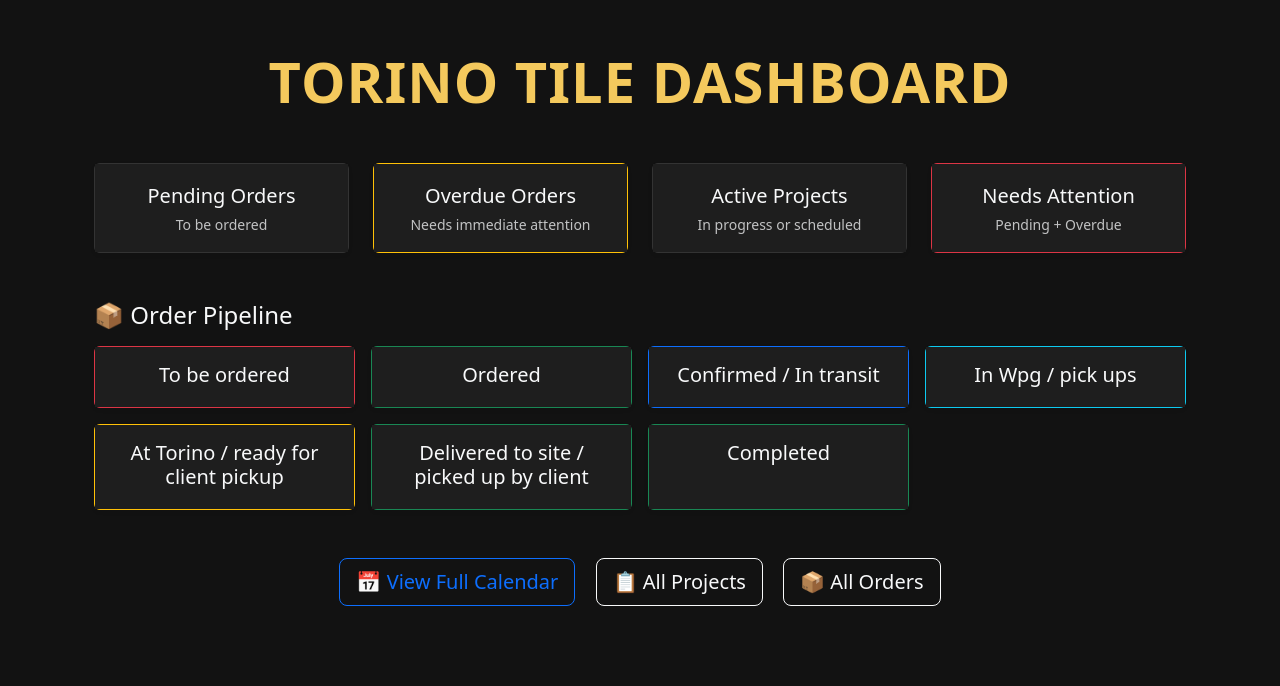
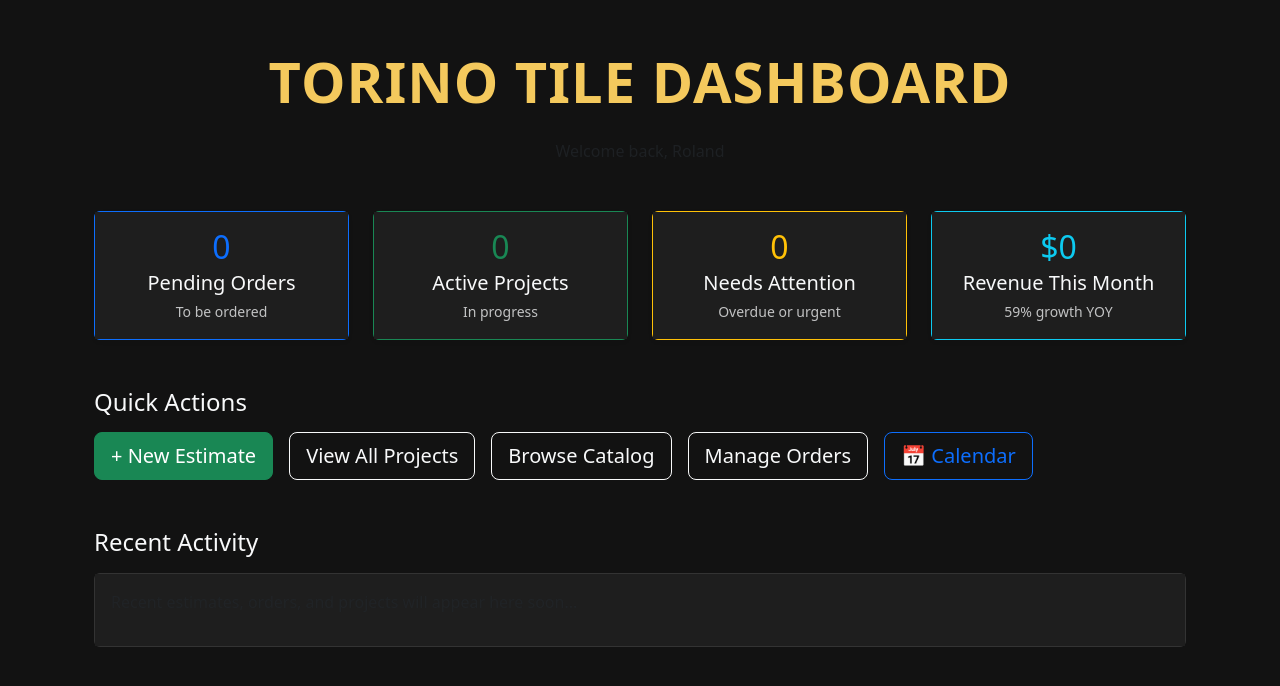
Before and after one commit to rockstarroland/torino_app, a Flask app: page / in a window 1280 px wide. Shown: the part 56-742 px from the top of the page. Run offline with Flask 3, Linux system fonts and the light colour scheme; a user stored in the database is signed in.

Commit message:
Improve dashboard with better layout and stats

```diff
--- a/templates/core/index.html
+++ b/templates/core/index.html
@@ -3,85 +3,83 @@
 
 {% block content %}
 <div class="container py-4">
-    <h1 class="torino-brand display-4 text-center mb-5">TORINO TILE DASHBOARD</h1>
+    <h1 class="torino-brand display-4 text-center mb-4">TORINO TILE DASHBOARD</h1>
+    <p class="text-center text-muted mb-5">Welcome back, Roland</p>
+
     <div class="row g-4">
         <!-- Pending Orders -->
         <div class="col-md-3">
             <a href="{{ url_for('orders.orders_list') }}" class="text-decoration-none">
-                <div class="card text-center h-100 shadow-sm">
+                <div class="card text-center h-100 shadow-sm border-primary">
                     <div class="card-body">
-                        <h2 class="text-primary mb-1">{{ pending }}</h2>
+                        <h2 class="text-primary mb-1">{{ pending_orders or 0 }}</h2>
                         <h5 class="text-light mb-1">Pending Orders</h5>
                         <small class="text-light opacity-75">To be ordered</small>
                     </div>
                 </div>
             </a>
         </div>
-        <!-- Overdue -->
+
+        <!-- Active Projects -->
+        <div class="col-md-3">
+            <a href="{{ url_for('projects.projects_list') }}" class="text-decoration-none">
+                <div class="card text-center h-100 shadow-sm border-success">
+                    <div class="card-body">
+                        <h2 class="text-success mb-1">{{ active_projects or 0 }}</h2>
+                        <h5 class="text-light mb-1">Active Projects</h5>
+                        <small class="text-light opacity-75">In progress</small>
+                    </div>
+                </div>
+            </a>
+        </div>
+
+        <!-- Overdue / Needs Attention -->
         <div class="col-md-3">
             <a href="{{ url_for('orders.orders_list') }}" class="text-decoration-none">
                 <div class="card text-center h-100 shadow-sm border-warning">
                     <div class="card-body">
-                        <h2 class="text-warning mb-1">{{ overdue }}</h2>
-                        <h5 class="text-light mb-1">Overdue Orders</h5>
-                        <small class="text-light opacity-75">Needs immediate attention</small>
+                        <h2 class="text-warning mb-1">{{ needs_attention or 0 }}</h2>
+                        <h5 class="text-light mb-1">Needs Attention</h5>
+                        <small class="text-light opacity-75">Overdue or urgent</small>
                     </div>
                 </div>
             </a>
         </div>
-        <!-- Active Projects -->
+
+        <!-- Total Revenue (this month) -->
         <div class="col-md-3">
-            <a href="{{ url_for('projects.projects_list') }}" class="text-decoration-none">
-                <div class="card text-center h-100 shadow-sm">
+            <div class="card text-center h-100 shadow-sm border-info">
                 <div class="card-body">
-                        <h2 class="text-success mb-1">{{ active_projects }}</h2>
-                        <h5 class="text-light mb-1">Active Projects</h5>
-                        <small class="text-light opacity-75">In progress or scheduled</small>
+                    <h2 class="text-info mb-1">${{ total_revenue or 0 }}</h2>
+                    <h5 class="text-light mb-1">Revenue This Month</h5>
+                    <small class="text-light opacity-75">59% growth YOY</small>
                 </div>
             </div>
-            </a>
-        </div>
-        <!-- Total Needing Attention -->
-        <div class="col-md-3">
-            <a href="{{ url_for('orders.orders_list') }}" class="text-decoration-none">
-                <div class="card text-center h-100 shadow-sm border-danger">
-                    <div class="card-body">
-                        <h2 class="text-danger mb-1">{{ total_needing_attention }}</h2>
-                        <h5 class="text-light mb-1">Needs Attention</h5>
-                        <small class="text-light opacity-75">Pending + Overdue</small>
         </div>
     </div>
-            </a>
+
+    <!-- Quick Actions -->
+    <div class="row mt-5">
+        <div class="col-12">
+            <h4 class="text-light mb-3">Quick Actions</h4>
+            <div class="d-flex flex-wrap gap-3">
+                <a href="{{ url_for('estimates.estimate_builder') }}" class="btn btn-success btn-lg">+ New Estimate</a>
+                <a href="{{ url_for('projects.projects_list') }}" class="btn btn-outline-light btn-lg">View All Projects</a>
+                <a href="{{ url_for('catalog.admin_tiles') }}" class="btn btn-outline-light btn-lg">Browse Catalog</a>
+                <a href="{{ url_for('orders.orders_list') }}" class="btn btn-outline-light btn-lg">Manage Orders</a>
+                <a href="{{ url_for('projects.project_calendar') }}" class="btn btn-outline-primary btn-lg">📅 Calendar</a>
             </div>
         </div>
-    <!-- Pipeline Section -->
+    </div>
+
+    <!-- Recent Activity -->
     <div class="mt-5">
-        <h4 class="text-light mb-3">📦 Order Pipeline</h4>
-        <div class="row g-3">
-            {% for status in ORDER_STATUSES %}
-                {% set color = 'danger' if status == 'To be ordered' else
-                               'success' if status == 'Ordered' else
-                               'primary' if status == 'Confirmed / In transit' else
-                               'info' if status == 'In Wpg / pick ups' else
-                               'warning' if status == 'At Torino / ready for client pickup' else
-                               'success' if status in ['Delivered to site / picked up by client', 'Completed'] else 'secondary' %}
-                <div class="col-md-3 col-sm-6">
-                    <a href="{{ url_for('orders.orders_list') }}?status={{ status }}" class="text-decoration-none">
-                        <div class="card text-center h-100 shadow-sm border-{{ color }}">
+        <h4 class="text-light mb-3">Recent Activity</h4>
+        <div class="card">
             <div class="card-body">
-                                <h5 class="text-light mb-1">{{ status }}</h5>
+                <p class="text-muted">Recent estimates, orders, and projects will appear here soon...</p>
             </div>
         </div>
-                    </a>
-                </div>
-            {% endfor %}
-        </div>
-    </div>
-    <!-- Quick Links -->
-    <div class="text-center mt-5">
-        <a href="{{ url_for('projects.project_calendar') }}" class="btn btn-outline-primary btn-lg me-3">📅 View Full Calendar</a>
-        <a href="{{ url_for('projects.projects_list') }}" class="btn btn-outline-light btn-lg">📋 All Projects</a>
-        <a href="{{ url_for('orders.orders_list') }}" class="btn btn-outline-light btn-lg ms-3">📦 All Orders</a>
     </div>
 </div>
 {% endblock %}
```
Lines whose indentation alone changed are shown as unchanged.
